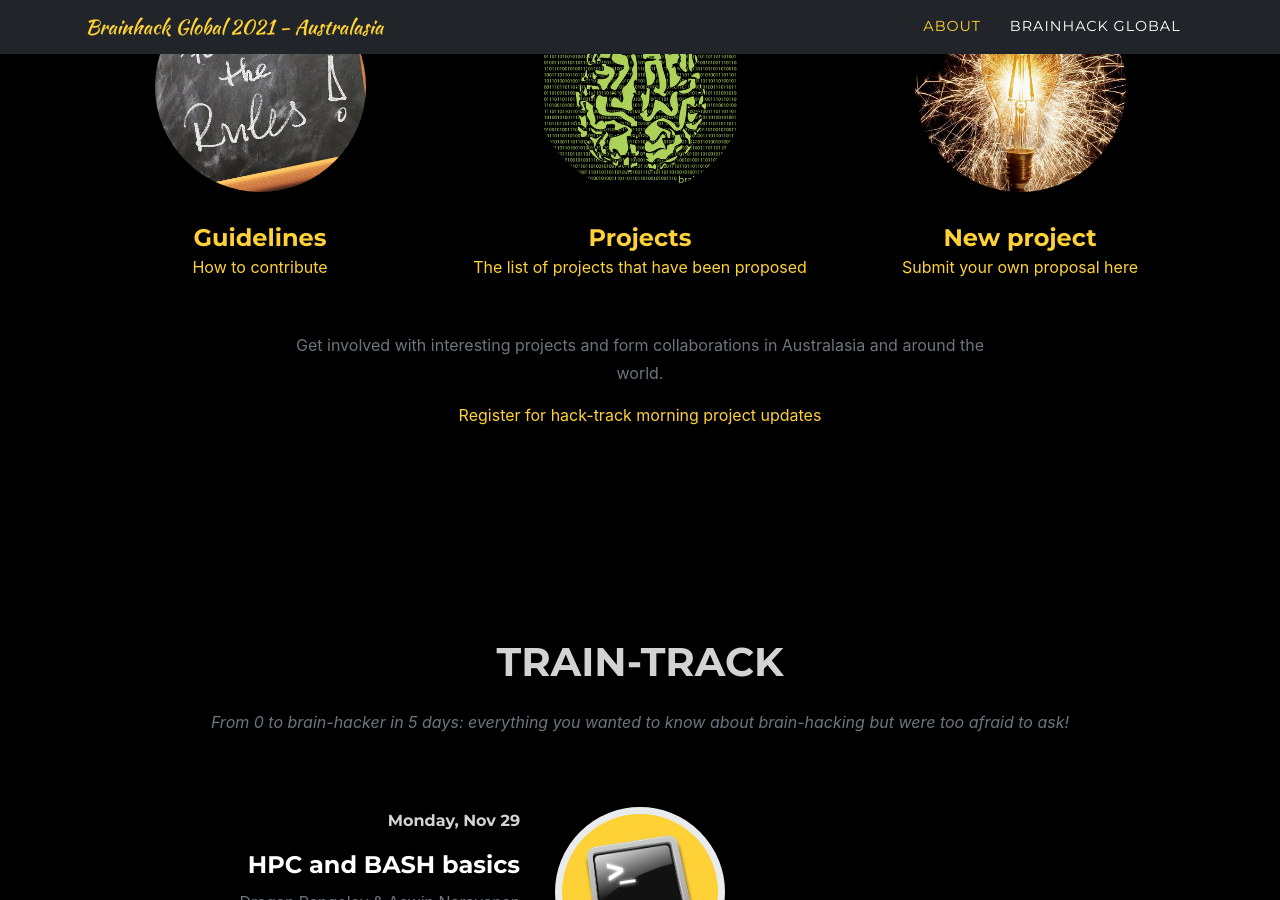
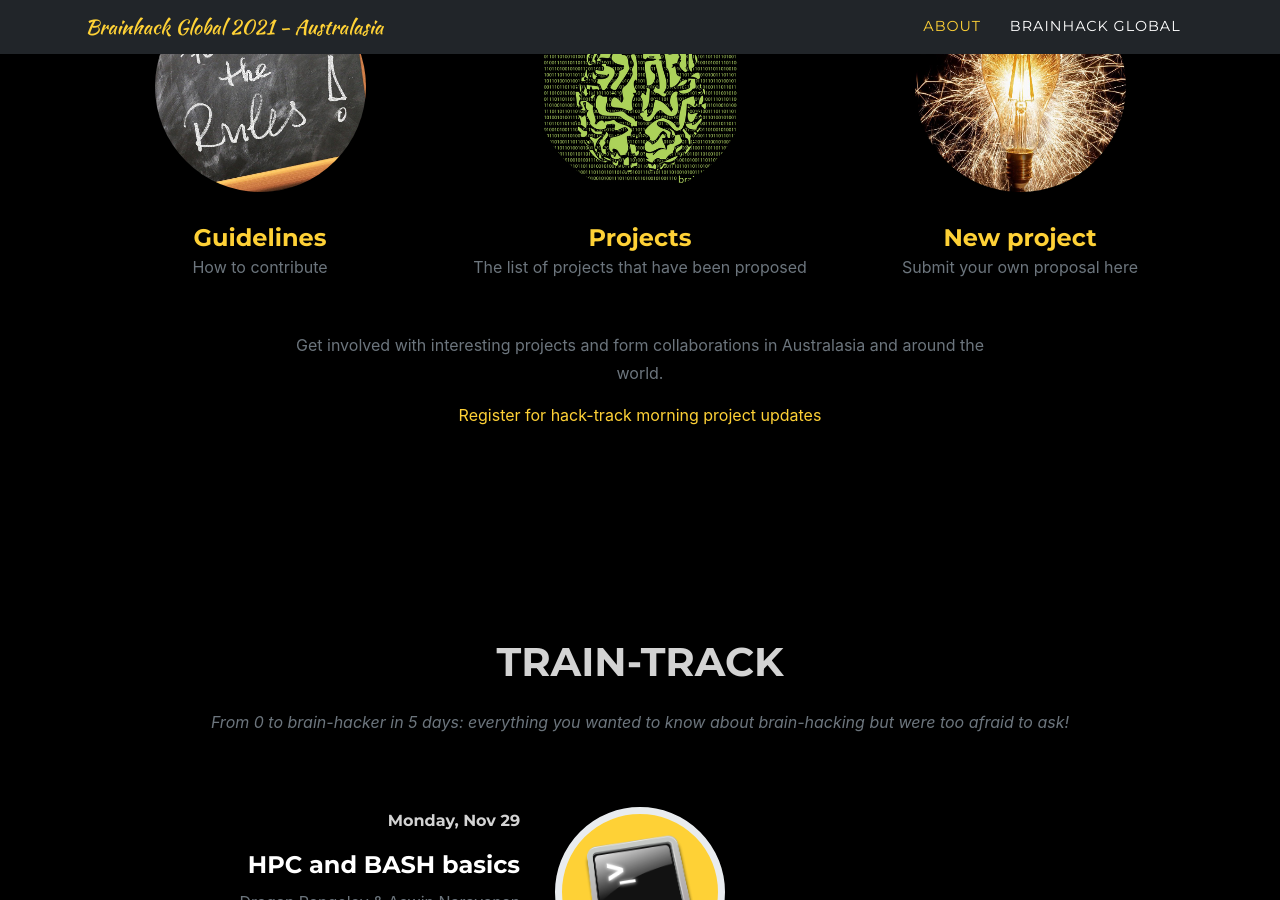
Before and after one commit to tclose/global2021, a Jekyll site: the page built from index.md, in a window 1280 px wide and 900 px high, scrolled down 2039 px. Built offline with Jekyll 4.4.1, drawn with Linux system fonts in a browser that asks for light colours; some web fonts are replaced.

Commit message:
removed hyperlink around description (too much yellow)

```diff
--- a/_includes/hacktrack.html
+++ b/_includes/hacktrack.html
@@ -13,7 +13,7 @@
           <div class="hacktrack-item">
             <a href="{{ item.link }}"><img class="mx-auto rounded-circle" src="{{ item.image }}" alt="{{ item.name }}"></a>
               <h4><a href="{{ item.link }}">{{ item.name }}</a></h4>
-              <p class="text-muted"><a href="{{ item.link }}">{{ item.description }}</a></p>
+              <p class="text-muted">{{ item.description }}</p>
           </div>
         </div>
       {% endfor %}
```
